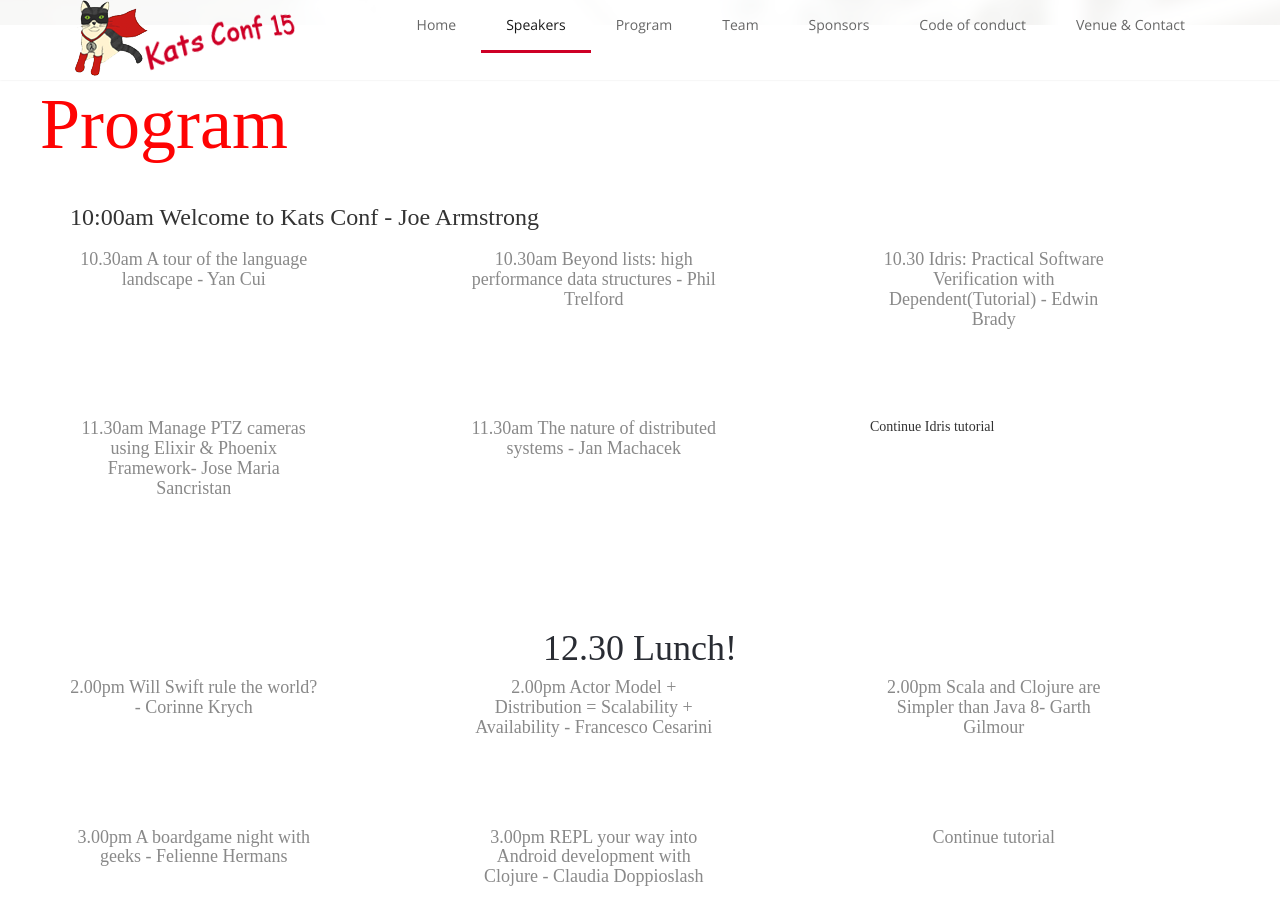
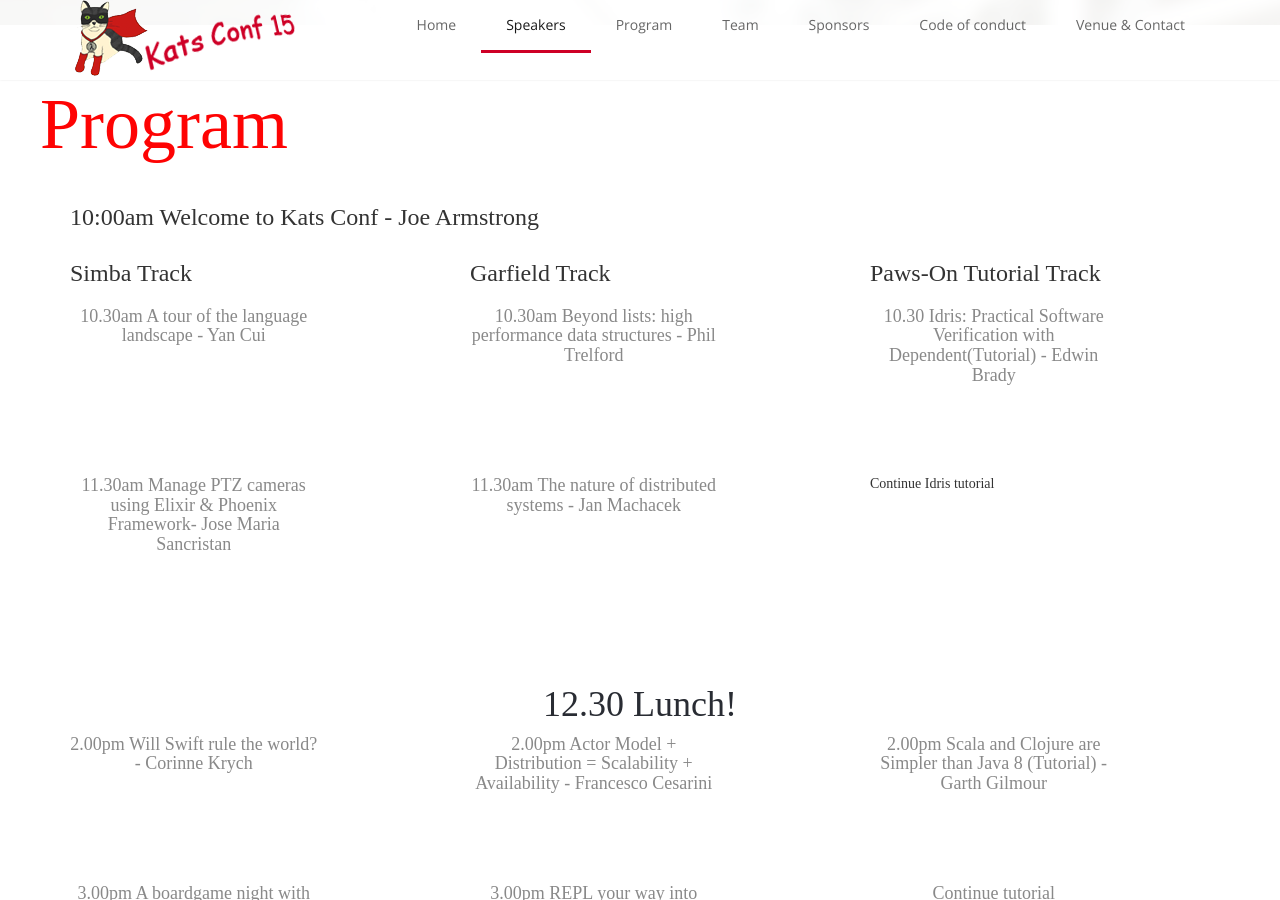
Before and after one commit to aidanf/functional-kats-conf, a Jekyll site: the page index.html, which Jekyll copies as it is, in a window 1280 px wide and 900 px high, scrolled down 7234 px. Built offline with Jekyll 4.4.1, drawn with Linux system fonts in a browser that asks for light colours; nearby versions of some CDN libraries; some web fonts are replaced; library files that are not in the unit come from our copies; Markdown is read by kramdown in place of the engine named in the settings.

Commit message:
added track names

```diff
--- a/index.html
+++ b/index.html
@@ -10,7 +10,6 @@
     <link rel="stylesheet" href="assets/js/rs-plugin/css/fullwidth.css" type="text/css">
     <link rel="stylesheet" media="screen" href="http://openfontlibrary.org/face/railway-sans" rel="stylesheet" type="text/css"/>
     <link href="http://fonts.googleapis.com/css?family=Open+Sans:400italic,700italic,400,300,700" rel="stylesheet" type="text/css">
-    <link href='http://fonts.googleapis.com/css?family=Gloria+Hallelujah' rel='stylesheet' type='text/css'>
     <link href="assets/icons/pictopro-normal/style.css" rel="stylesheet" type="text/css">
     <link href="assets/icons/pictopro-outline/style.css" rel="stylesheet" type="text/css">
 
@@ -46,7 +45,7 @@
                     <ul class="nav navbar-nav">
                         <li class="active"><a href="#nav-header">Home</a></li>
                         <li><a href="#nav-speakers">Speakers</a></li>
-                        <li><a href="#nav-pricing">Program</a></li>
+                        <li><a href="#nav-program">Program</a></li>
                         <li><a href="#nav-team">Team</a></li>
                         <li><a href="#nav-sponsors">Sponsors</a></li>
                         <li><a href="#nav-conduct">Code of conduct</a></li>
@@ -856,7 +855,7 @@ This tutorial will attempt to convince you (if convincing be required) that now
 	</div><!-- /.parallax -->
 </div><!-- /.parallax-wrapper -->
 
-<div id="nav-pricing" class="pricing-wrapper">
+<div id="nav-program" class="pricing-wrapper">
     <div class="pricing">
         <div class="pricing-inner">
 			<div class="container has-options">
@@ -869,6 +868,26 @@ This tutorial will attempt to convince you (if convincing be required) that now
                         </div><!-- /.text-wrapper -->
                     </div><!-- /.item -->
 
+                    <div class="item orange col-sm-4">
+                        <div class="text-wrapper col-sm-9">
+                            <h3>Simba Track </h3>
+                        </div><!-- /.text-wrapper -->
+                    </div><!-- /.item -->
+
+                    <div class="item col-sm-4">
+                        <div class="text-wrapper col-sm-9">
+                            <h3>Garfield Track </h3>
+                        </div><!-- /.text-wrapper -->
+                    </div><!-- /.item -->
+
+                    <div class="item col-sm-4">
+                        <div class="text-wrapper col-sm-9">
+                            <h3>Paws-On Tutorial Track</h3>
+                        </div><!-- /.text-wrapper -->
+                    </div><!-- /.item -->
+                </div> <!--/.row -->
+
+                 <div class="row">
                     <div class="item orange col-sm-4">
                         <div class="text-wrapper col-sm-9">
                             <h4>10.30am A tour of the language landscape - Yan Cui</h4>
@@ -886,7 +905,7 @@ This tutorial will attempt to convince you (if convincing be required) that now
                                 <h4>10.30 Idris: Practical Software Verification with Dependent(Tutorial) - Edwin Brady</h4>
                             </div><!-- /.text-wrapper -->
                     </div><!-- /.item -->
-                </div> <!--/.row -->
+                 </div>
                  <div class="row">
                     <div class="item col-sm-4">
                         <div class="text-wrapper col-sm-9">
@@ -926,7 +945,7 @@ This tutorial will attempt to convince you (if convincing be required) that now
 
                     <div class="item yellow col-sm-4">
                         <div class="text-wrapper col-sm-9">
-                            <h4>2.00pm Scala and Clojure are Simpler than Java 8- Garth Gilmour</h4>
+                            <h4>2.00pm Scala and Clojure are Simpler than Java 8 (Tutorial) - Garth Gilmour</h4>
                         </div><!-- /.text-wrapper -->
                     </div><!-- /.item -->
                 </div><!-- /.row -->
```
